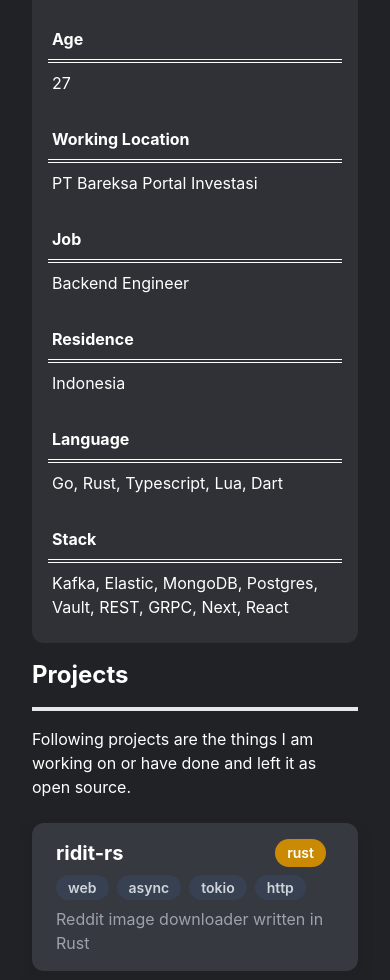
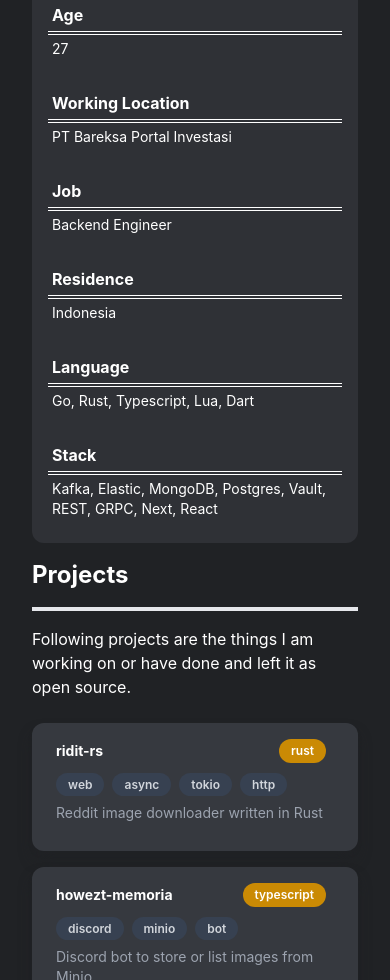
Before and after one commit to tigorlazuardi/at-home, a Next.js app: page / in a window 390 px wide. Shown: the part 1020-2000 px from the top of the page. Built offline with nearby package versions, Linux system fonts and the light colour scheme.

Commit message:
feat(text-size): reduced text size on mobile

```diff
--- a/components/MainPage/CV/Bio.tsx
+++ b/components/MainPage/CV/Bio.tsx
@@ -29,8 +29,8 @@ export default function Bio(prop: BioProps) {
 						key={k.key}
 						className="divide-y-4 divide-black divide-double dark:divide-white basis-1/4 grow sm-max:basis-1/2"
 					>
-						<div className="pb-2 pl-1 font-bold">{k.key}</div>
-						<div className="pt-2 pl-1">{k.value}</div>
+						<div className="pb-2 pl-1 font-bold sm-max:pb-1">{k.key}</div>
+						<div className="pt-2 pl-1 sm-max:pt-1 sm-max:text-sm">{k.value}</div>
 					</div>
 				))}
 			</div>
--- a/components/cards/ProjectDisplayCards.tsx
+++ b/components/cards/ProjectDisplayCards.tsx
@@ -20,13 +20,13 @@ export default function ProjectDisplayCard({
 }: ProjectDisplayCardProps) {
 	return (
 		<div className={className}>
-			<div className="overflow-hidden h-full rounded-xl shadow-lg transition-all hover:shadow-xl hover:-translate-y-2 hover:cursor-pointer focus:shadow-xl focus:-translate-y-1 selection:shadow-xl selection:-translate-y-1 min-w-xs min-h-8 dark:shadow-discord-900 dark:bg-discord-700">
-				<a href={projectURL}>
+			<div className="overflow-hidden h-full rounded-xl shadow-lg transition-all hover:shadow-xl hover:-translate-y-2 hover:cursor-pointer focus:shadow-xl focus:-translate-y-1 active:-translate-y-1 selection:shadow-xl min-h-8 sm:min-w-xs dark:shadow-discord-900 dark:bg-discord-700">
+				<a href={projectURL} target="_blank" rel="noreferrer">
 					<div className="py-4 px-6">
-						<div className="flex justify-between">
-							<div className="text-xl font-bold">{projectName}</div>
+						<div className="flex justify-between items-center">
+							<div className="text-xl font-bold sm-max:text-sm">{projectName}</div>
 							{language && (
-								<span className="py-1 px-3 mr-2 text-sm font-semibold text-gray-700 bg-blue-200 rounded-full dark:text-white dark:bg-yellow-600">
+								<span className="py-1 px-3 mr-2 text-sm font-semibold text-gray-700 bg-blue-200 rounded-full dark:text-white dark:bg-yellow-600 sm-max:text-xs">
 									{language}
 								</span>
 							)}
@@ -35,13 +35,13 @@ export default function ProjectDisplayCard({
 							{tags?.map((v, i) => (
 								<span
 									key={i}
-									className="py-1 px-3 mr-2 text-sm font-semibold text-gray-700 bg-gray-200 rounded-full transition-all dark:text-gray-300 dark:bg-gray-700"
+									className="py-1 px-3 mr-2 text-sm font-semibold text-gray-700 bg-gray-200 rounded-full transition-all dark:text-gray-300 dark:bg-gray-700 sm-max:text-xs"
 								>
 									{v}
 								</span>
 							))}
 						</div>
-						<p className="text-gray-600 transition-all dark:text-gray-400">{description}</p>
+						<p className="text-gray-600 transition-all dark:text-gray-400 sm-max:text-sm">{description}</p>
 					</div>
 				</a>
 			</div>
```
Also changed, not shown: 1 other file (tests, documents, lock files or other folders).
